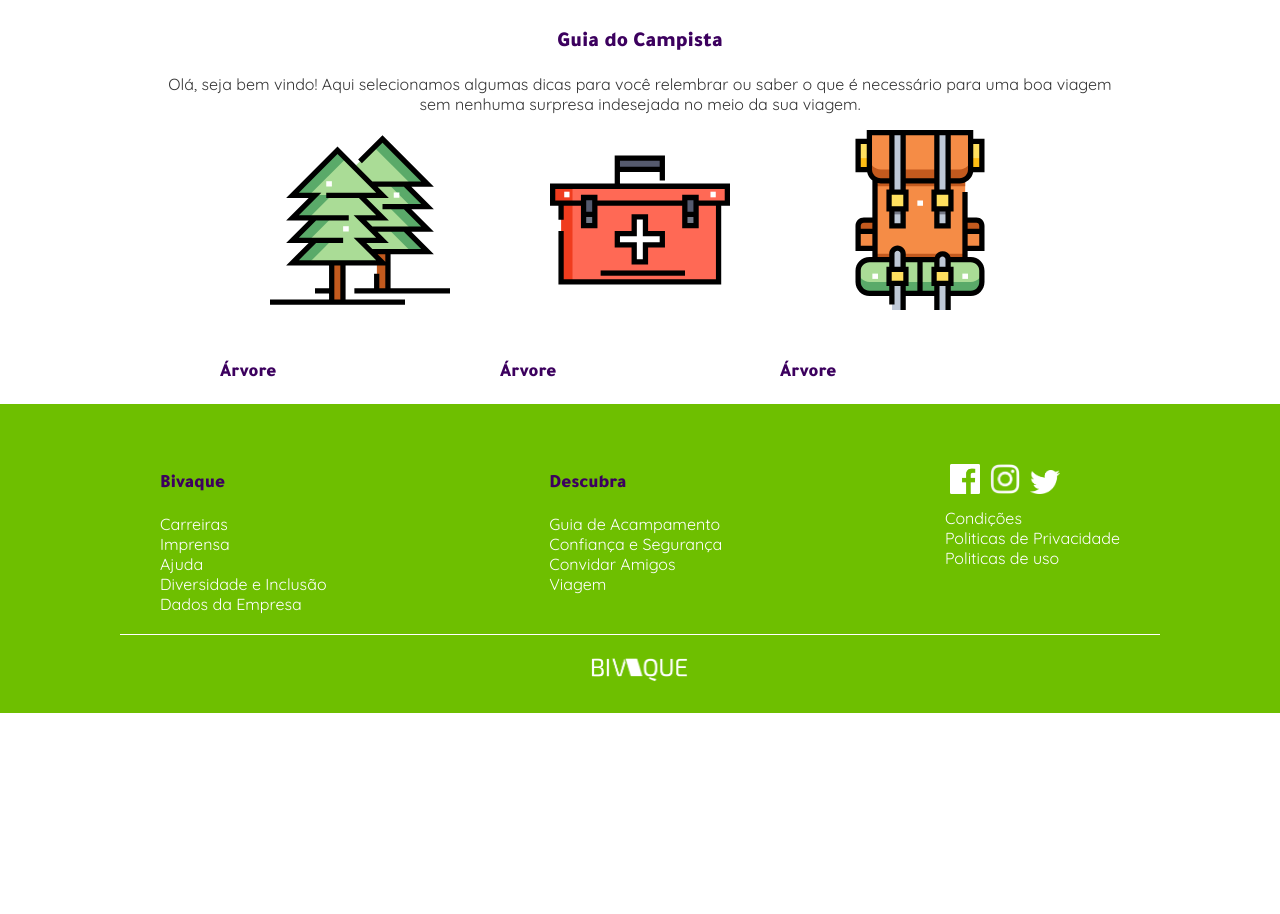
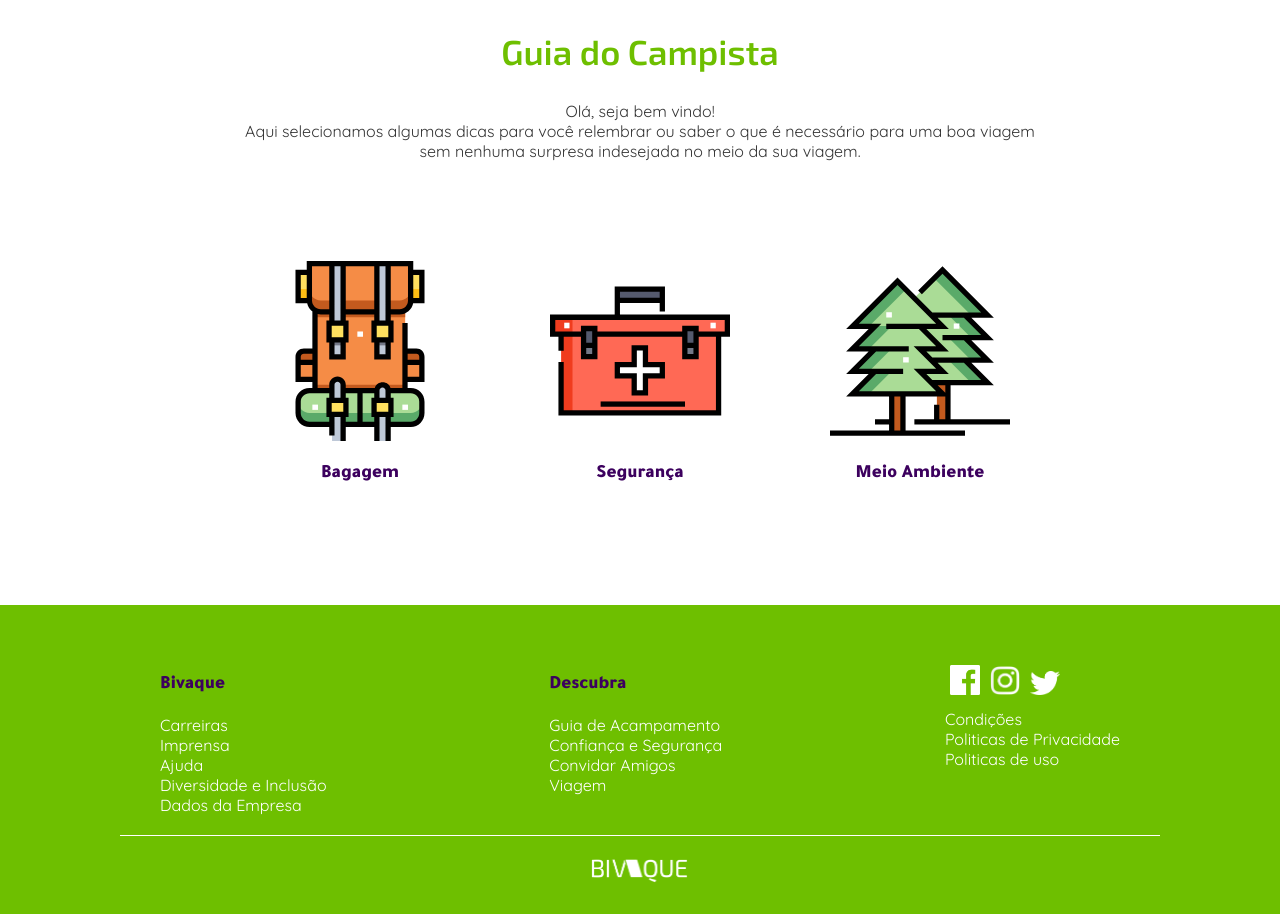
Before and after one commit to jmsalmeida/bivaqueCamping, a React (Create React App) app: page /dicas in a window 1280 px wide. Before the commit the page ends 800 px from the top, so only its background shows below. Built offline with nearby package versions, Linux system fonts and the light colour scheme.

Commit message:
Adicionar DicasPage workInProgress

```diff
--- a/src/components/Footer/Footer.css
+++ b/src/components/Footer/Footer.css
@@ -20,6 +20,7 @@
 
 .flex h3 {
     padding: 0;
+    color: #3C005E;
 }
 
 .icon-social img{
--- a/src/components/IconeDicas/IconeDicas.css
+++ b/src/components/IconeDicas/IconeDicas.css
@@ -1,10 +1,28 @@
+.dicas h2 {
+    text-align: center;
+    color: #6EBF00;
+    font-family: 'Exo 2', sans-serif;
+    font-weight: 700;
+    font-size: 26pt;
+}
+
+.dicas p {
+    text-align: center;
+    margin: 0 80px;
+}
+
+.icone-dicas {
+    padding: 100px 0;
+}
+
 .icone-dicas img {
     width: 180px;
     margin: 0 50px;
+    cursor: pointer;
 }
 
-.icones {
-    display: flex;
-    justify-content: center;
-
+.icone-dicas h3 {
+    text-align: center;
+    padding: 0;
+    color: #3C005E;
 }
--- a/src/components/Menu/Menu.js
+++ b/src/components/Menu/Menu.js
@@ -1,6 +1,6 @@
 import React, { Component } from 'react';
 import './Menu.css';
-
+import { Link } from 'react-router-dom';
 // Images
 import logo from './images/bivaque-logo.png';
 
@@ -12,7 +12,7 @@ class Menu extends Component {
                     <img src={logo}/>
                     <ul>
                         <a>Cadastre seu camping</a>
-                        <a>Dicas</a>
+                        <Link to="/dicas"><a>Dicas</a></Link>
                         <a onClick={this.props.alternarModal}>Entrar</a>
                     </ul>
                 </nav>
--- a/src/index.css
+++ b/src/index.css
@@ -31,7 +31,6 @@ h3{
   font-size: 14pt;
   font-family: 'Tajawal', sans-serif;
   font-weight: 700;
-  color: #3C005E;
 }
 
 .caixa{
--- a/src/pages/DicasPage.js
+++ b/src/pages/DicasPage.js
@@ -14,12 +14,12 @@ class DicasPage extends Component {
             <div className="dicas">
                 <div className="caixa">
                     <h2>Guia do Campista</h2>
-                    <p>Olá, seja bem vindo!
-Aqui selecionamos algumas dicas para você relembrar ou saber o que é necessário para uma boa viagem sem nenhuma surpresa indesejada no meio da sua viagem.</p>
-                    <div className="icones">
-                        <IconeDicas dica={arvore} titulo={'Árvore'}/>
-                        <IconeDicas dica={seguranca} titulo={'Árvore'}/>
-                        <IconeDicas dica={bagagem} titulo={'Árvore'}/>
+                    <p>Olá, seja bem vindo!<br />
+                        Aqui selecionamos algumas dicas para você relembrar ou saber o que é necessário para uma boa viagem sem nenhuma surpresa indesejada no meio da sua viagem.</p>
+                    <div className="single-icon">
+                        <IconeDicas dica={bagagem} titulo={'Bagagem'} />
+                        <IconeDicas dica={seguranca} titulo={'Segurança'} />
+                        <IconeDicas dica={arvore} titulo={'Meio Ambiente'} />
                     </div>
                 </div>
             </div>
--- a/src/pages/css/DicasPage.css
+++ b/src/pages/css/DicasPage.css
@@ -1,3 +1,4 @@
-.dicas h2, p {
-    text-align: center;
+.single-icon {
+    display: flex;
+    justify-content: center;
 }
--- a/src/pages/css/HomePage.css
+++ b/src/pages/css/HomePage.css
@@ -24,6 +24,7 @@ section.camping-ads{
    /* padding: 10px 0 0 10px;  */
    /* margin: 0; */
    padding-left: 10px;
+   color: #3C005E;
 }
 
 .caixa > h2 {
--- a/src/pages/css/InfoCampingPage.css
+++ b/src/pages/css/InfoCampingPage.css
@@ -22,8 +22,9 @@ section.sobre-camping{
     margin: 10px 15px;
 }
 
-.caixa h3 {
+.info h3 {
     padding-top: 30px;
+    color: #3C005E;
 }
 
 .btn-contato a{
--- a/src/pages/css/SearchPage.css
+++ b/src/pages/css/SearchPage.css
@@ -22,6 +22,7 @@ section.search{
 .searchs h3{
     padding: 20px 0 0 20px;
     /* padding-left: 20px; */
+    color: #3C005E;
 
 }
 
```
